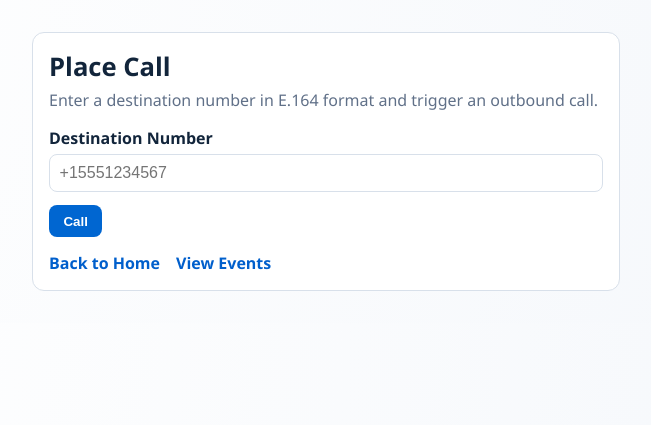
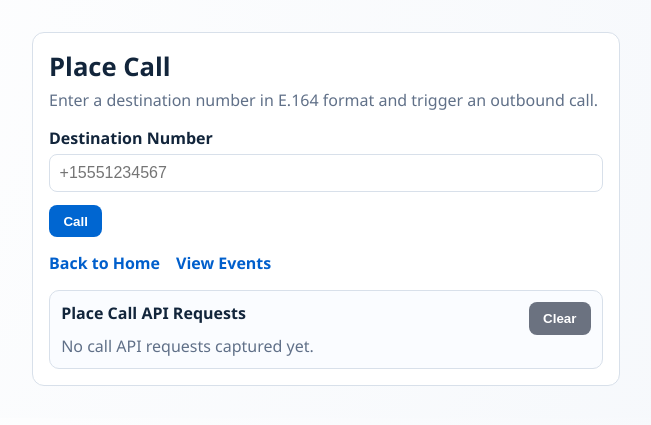
Before and after one commit to returnvalue/webhookserver, a Django app: page /placecall in a window 1280 px wide. Shown: the top 425 px of the page, without its empty margins (314-965 px from the left). Run offline with Django 5.2, Linux system fonts and the light colour scheme.

Commit message:
Capture working local state

```diff
--- a/voice/event_store.py
+++ b/voice/event_store.py
@@ -8,6 +8,8 @@ BODY_TEXT_LIMIT = 16 * 1024
 _lock = threading.Lock()
 _events = []
 _next_event_id = 1
+SENSITIVE_HEADERS = {"authorization", "proxy-authorization"}
+SENSITIVE_JSON_KEYS = {"access_token", "jwt"}
 
 
 def _normalize_querydict(query_dict):
@@ -16,6 +18,34 @@ def _normalize_querydict(query_dict):
         values = query_dict.getlist(key)
         normalized[key] = values[0] if len(values) == 1 else values
     return normalized
+
+
+def _sanitize_headers(headers):
+    sanitized = {}
+    for key, value in headers.items():
+        if key in SENSITIVE_HEADERS and value:
+            lowered = value.lower()
+            if lowered.startswith("bearer "):
+                sanitized[key] = "Bearer [REDACTED]"
+            else:
+                sanitized[key] = "[REDACTED]"
+        else:
+            sanitized[key] = value
+    return sanitized
+
+
+def _redact_sensitive_json(value):
+    if isinstance(value, dict):
+        redacted = {}
+        for key, item in value.items():
+            if str(key).lower() in SENSITIVE_JSON_KEYS:
+                redacted[key] = "[REDACTED]"
+            else:
+                redacted[key] = _redact_sensitive_json(item)
+        return redacted
+    if isinstance(value, list):
+        return [_redact_sensitive_json(item) for item in value]
+    return value
 
 
 def build_event_from_request(request):
@@ -31,11 +61,12 @@ def build_event_from_request(request):
     body_json = None
     if content_type and "application/json" in content_type.lower():
         try:
-            body_json = json.loads(raw_body.decode("utf-8", errors="replace"))
+            body_json = _redact_sensitive_json(json.loads(raw_body.decode("utf-8", errors="replace")))
+            body_text = json.dumps(body_json, separators=(",", ":"), ensure_ascii=False)
         except json.JSONDecodeError:
             body_json = None
 
-    headers = {key.lower(): value for key, value in request.headers.items()}
+    headers = _sanitize_headers({key.lower(): value for key, value in request.headers.items()})
 
     event = {
         "received_at": datetime.now(UTC).isoformat(),
--- a/voice/templates/voice/placecall.html
+++ b/voice/templates/voice/placecall.html
@@ -100,6 +100,45 @@
       font-weight: 700;
     }
     .links a:hover { text-decoration: underline; }
+    .reqlog {
+      margin-top: 1rem;
+      border: 1px solid var(--border);
+      border-radius: 10px;
+      padding: 0.7rem;
+      background: #fafcff;
+    }
+    .reqlog h2 {
+      margin: 0 0 0.6rem 0;
+      font-size: 1rem;
+    }
+    .reqentry {
+      border: 1px solid var(--border);
+      background: #fff;
+      border-radius: 8px;
+      margin-bottom: 0.6rem;
+      overflow: hidden;
+    }
+    .reqhead {
+      background: #f3f7fb;
+      border-bottom: 1px solid var(--border);
+      padding: 0.45rem 0.55rem;
+      font-size: 0.85rem;
+      color: var(--muted);
+      display: flex;
+      flex-wrap: wrap;
+      gap: 0.55rem;
+    }
+    .reqbody {
+      padding: 0.5rem 0.55rem;
+    }
+    pre {
+      margin: 0;
+      white-space: pre-wrap;
+      word-break: break-word;
+      font-family: "IBM Plex Mono", "SFMono-Regular", Menlo, monospace;
+      font-size: 0.82rem;
+      line-height: 1.35;
+    }
   </style>
 </head>
 <body>
@@ -115,6 +154,14 @@
       <button type="submit">Call</button>
     </form>
 
+    {% if has_active_call %}
+      <form method="post" action="/placecall/hangup" style="margin-top: 0.8rem;">
+        {% csrf_token %}
+        <button type="submit" style="background:#b3261e;">Hang Up Active Call</button>
+      </form>
+      <p class="sub" style="margin-top:0.6rem;margin-bottom:0;">Active call UUID: {{ active_call.uuid }} ({{ active_call.status }})</p>
+    {% endif %}
+
     {% if message %}
       <div class="msg {% if is_error %}err{% else %}ok{% endif %}">{{ message }}</div>
     {% endif %}
@@ -123,6 +170,36 @@
       <a href="/">Back to Home</a>
       <a href="/events">View Events</a>
     </div>
+
+    <section class="reqlog">
+      <div style="display:flex;justify-content:space-between;align-items:center;gap:0.6rem;flex-wrap:wrap;">
+        <h2>Place Call API Requests</h2>
+        <form method="post" action="/placecall/requests/clear">
+          {% csrf_token %}
+          <button type="submit" style="background:#6b7280;">Clear</button>
+        </form>
+      </div>
+
+      {% if has_request_log_entries %}
+        {% for req in request_log_entries %}
+          <article class="reqentry">
+            <div class="reqhead">
+              <span>{{ req.action|upper }}</span>
+              <span>{{ req.method }}</span>
+              <span>{{ req.recorded_at }}</span>
+            </div>
+            <div class="reqbody">
+              <pre>URL: {{ req.url }}
+
+Body:
+{{ req.body|pprint }}</pre>
+            </div>
+          </article>
+        {% endfor %}
+      {% else %}
+        <p class="sub" style="margin:0;">No call API requests captured yet.</p>
+      {% endif %}
+    </section>
   </section>
 </main>
 </body>
--- a/voice/views.py
+++ b/voice/views.py
@@ -1,5 +1,6 @@
 import os
 import re
+import threading
 
 from django.http import HttpResponse, JsonResponse
 from django.shortcuts import render
@@ -11,9 +12,14 @@ from vonage_voice.models.ncco import Talk
 from vonage_voice.models.requests import CreateCallRequest, ToPhone
 
 from . import event_store
+from . import placecall_request_store
 from . import sms_store
 
 E164_RE = re.compile(r"^\+[1-9]\d{6,14}$")
+ACTIVE_CALL_STATUSES = {"started", "ringing", "answered"}
+INACTIVE_CALL_STATUSES = {"completed", "cancelled", "timeout", "failed", "busy", "rejected"}
+_active_call_lock = threading.Lock()
+_active_call_uuid = None
 
 
 def home(request):
@@ -154,14 +160,34 @@ def placecall(request):
             )
             is_error = not ok
 
+    return render(request, "voice/placecall.html", _placecall_context(destination, message, is_error))
+
+
+@require_POST
+def placecall_hangup(request):
+    active_call = _get_active_call()
+    if not active_call:
+        return render(
+            request,
+            "voice/placecall.html",
+            _placecall_context("", "No active call to hang up.", True),
+        )
+
+    ok, message = _hangup_active_call(active_call["uuid"])
     return render(
         request,
         "voice/placecall.html",
-        {
-            "destination": destination,
-            "message": message,
-            "is_error": is_error,
-        },
+        _placecall_context("", message, not ok),
+    )
+
+
+@require_POST
+def placecall_requests_clear(request):
+    placecall_request_store.clear_requests()
+    return render(
+        request,
+        "voice/placecall.html",
+        _placecall_context("", "Cleared Place Call API request log.", False),
     )
 
 
@@ -193,6 +219,22 @@ def _trigger_outbound_call(destination):
 
         destination_digits = destination.lstrip("+")
         source_digits = source_number.lstrip("+")
+        request_payload = {
+            "to": [{"type": "phone", "number": destination_digits}],
+            "from": {"type": "phone", "number": source_digits},
+            "ncco": [
+                {
+                    "action": "talk",
+                    "text": "This is a simple test of the Vonage Voice API - Thank You",
+                }
+            ],
+        }
+        placecall_request_store.add_request(
+            action="call",
+            method="POST",
+            url="https://api.nexmo.com/v1/calls",
+            body=request_payload,
+        )
         request = CreateCallRequest(
             to=[ToPhone(number=destination_digits)],
             from_=Phone(number=source_digits),
@@ -205,9 +247,33 @@ def _trigger_outbound_call(destination):
 
         response = client.voice.create_call(request)
         call_uuid = getattr(response, "uuid", "unknown")
+        _set_active_call_uuid(call_uuid)
         return True, f"Call triggered to {destination}. UUID: {call_uuid}"
     except Exception as exc:  # broad on purpose to surface SDK/provider errors cleanly
         return False, f"Call failed. {exc}"
+
+
+def _hangup_active_call(call_uuid):
+    try:
+        placecall_request_store.add_request(
+            action="hangup",
+            method="PUT",
+            url=f"https://api.nexmo.com/v1/calls/{call_uuid}",
+            body={"action": "hangup"},
+        )
+        auth = Auth(
+            api_key=_env_value("VONAGE_API_KEY") or None,
+            api_secret=_env_value("VONAGE_API_SECRET") or None,
+            application_id=_env_value("VONAGE_APPLICATION_ID"),
+            private_key=_resolve_private_key(_env_value("VONAGE_PRIVATE_KEY")),
+            signature_secret=_env_value("VONAGE_SIGNATURE_SECRET") or None,
+        )
+        client = Vonage(auth=auth)
+        client.voice.hangup(call_uuid)
+        _clear_active_call_uuid()
+        return True, f"Call {call_uuid} was hung up."
+    except Exception as exc:  # broad on purpose to surface SDK/provider errors cleanly
+        return False, f"Unable to hang up call. {exc}"
 
 
 def _resolve_private_key(raw_value):
@@ -222,3 +288,76 @@ def _resolve_private_key(raw_value):
 
 def _env_value(name):
     return os.environ.get(name, "").strip().strip('"').strip("'")
+
+
+def _placecall_context(destination, message, is_error):
+    active_call = _get_active_call()
+    request_log_entries = placecall_request_store.list_requests()
+    return {
+        "destination": destination,
+        "message": message,
+        "is_error": is_error,
+        "active_call": active_call,
+        "has_active_call": active_call is not None,
+        "request_log_entries": request_log_entries,
+        "has_request_log_entries": bool(request_log_entries),
+    }
+
+
+def _get_active_call():
+    call_uuid = _get_active_call_uuid()
+    if not call_uuid:
+        return None
+
+    try:
+        auth = Auth(
+            api_key=_env_value("VONAGE_API_KEY") or None,
+            api_secret=_env_value("VONAGE_API_SECRET") or None,
+            application_id=_env_value("VONAGE_APPLICATION_ID"),
+            private_key=_resolve_private_key(_env_value("VONAGE_PRIVATE_KEY")),
+            signature_secret=_env_value("VONAGE_SIGNATURE_SECRET") or None,
+        )
+        client = Vonage(auth=auth)
+        call_info = client.voice.get_call(call_uuid)
+        status = _normalize_call_status(getattr(call_info, "status", ""))
+        if status in INACTIVE_CALL_STATUSES:
+            _clear_active_call_uuid()
+            return None
+        if status in ACTIVE_CALL_STATUSES:
+            return {"uuid": call_uuid, "status": status}
+        # Keep call actionable if provider returns an unexpected transient status.
+        return {"uuid": call_uuid, "status": status or "active"}
+    except Exception:
+        # Do not hide hangup button if status lookup fails transiently.
+        return {"uuid": call_uuid, "status": "active"}
+
+
+def _set_active_call_uuid(call_uuid):
+    global _active_call_uuid
+    if not call_uuid:
+        return
+    with _active_call_lock:
+        _active_call_uuid = call_uuid
+
+
+def _get_active_call_uuid():
+    with _active_call_lock:
+        return _active_call_uuid
+
+
+def _clear_active_call_uuid():
+    global _active_call_uuid
+    with _active_call_lock:
+        _active_call_uuid = None
+
+
+def _normalize_call_status(raw_status):
+    if raw_status is None:
+        return ""
+    value = raw_status
+    if hasattr(raw_status, "value"):
+        value = raw_status.value
+    text = str(value).strip().lower()
+    if "." in text:
+        text = text.split(".")[-1]
+    return text
--- a/webhookserver/urls.py
+++ b/webhookserver/urls.py
@@ -1,19 +1,3 @@
-"""
-URL configuration for webhookserver project.
-
-The `urlpatterns` list routes URLs to views. For more information please see:
-    https://docs.djangoproject.com/en/6.0/topics/http/urls/
-Examples:
-Function views
-    1. Add an import:  from my_app import views
-    2. Add a URL to urlpatterns:  path('', views.home, name='home')
-Class-based views
-    1. Add an import:  from other_app.views import Home
-    2. Add a URL to urlpatterns:  path('', Home.as_view(), name='home')
-Including another URLconf
-    1. Import the include() function: from django.urls import include, path
-    2. Add a URL to urlpatterns:  path('blog/', include('blog.urls'))
-"""
 from django.contrib import admin
 from django.urls import include, path
 from voice import views as voice_views
@@ -24,5 +8,7 @@ urlpatterns = [
     path("events", voice_views.events_page, name="view-events"),
     path("inboundsms", voice_views.inboundsms_page, name="inboundsms-page"),
     path("placecall", voice_views.placecall, name="placecall"),
+    path("placecall/hangup", voice_views.placecall_hangup, name="placecall-hangup"),
+    path("placecall/requests/clear", voice_views.placecall_requests_clear, name="placecall-requests-clear"),
     path('webhook/', include('voice.urls')),
 ]
```
Also changed, not shown: voice/tests.py (+116 -0 lines), README.md.
